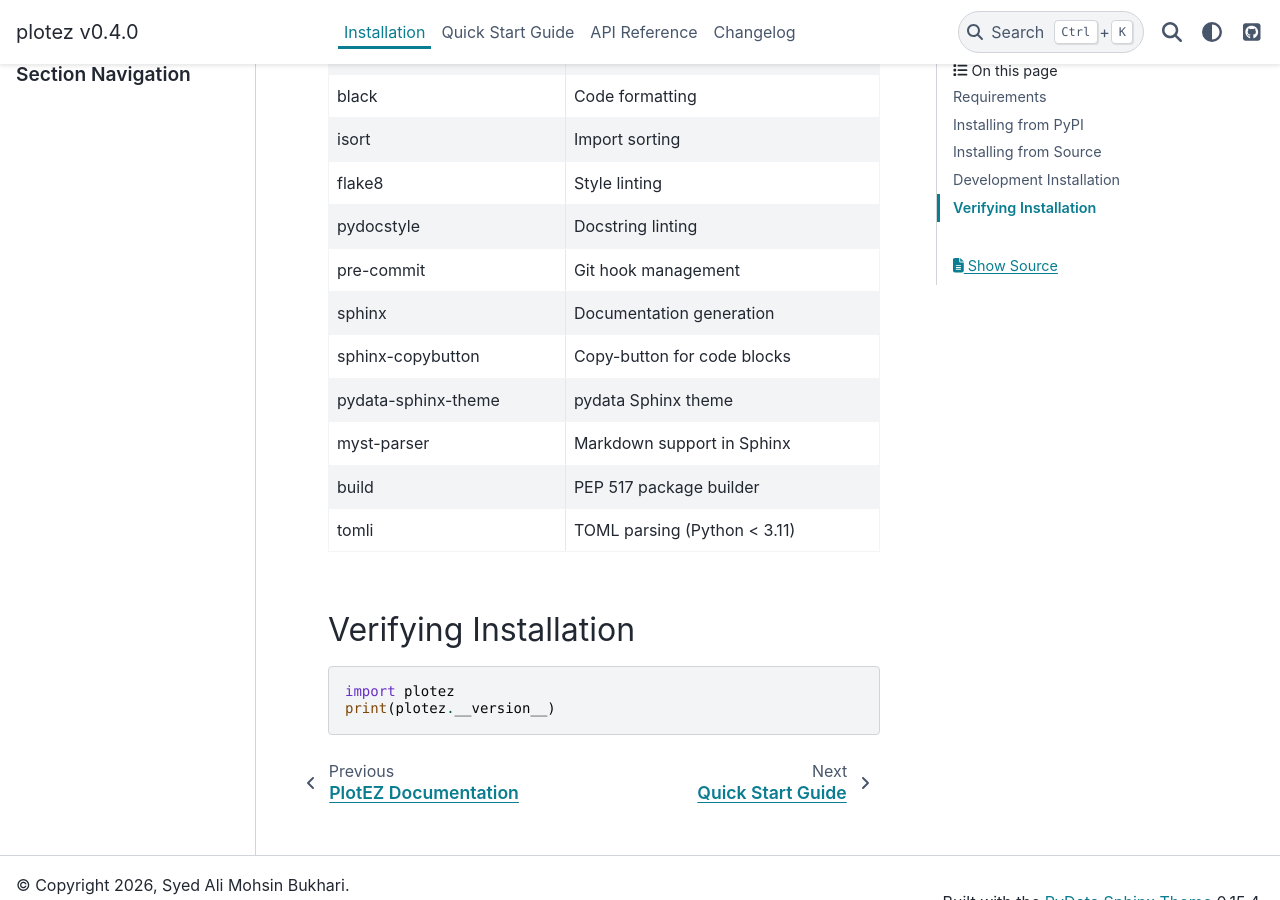
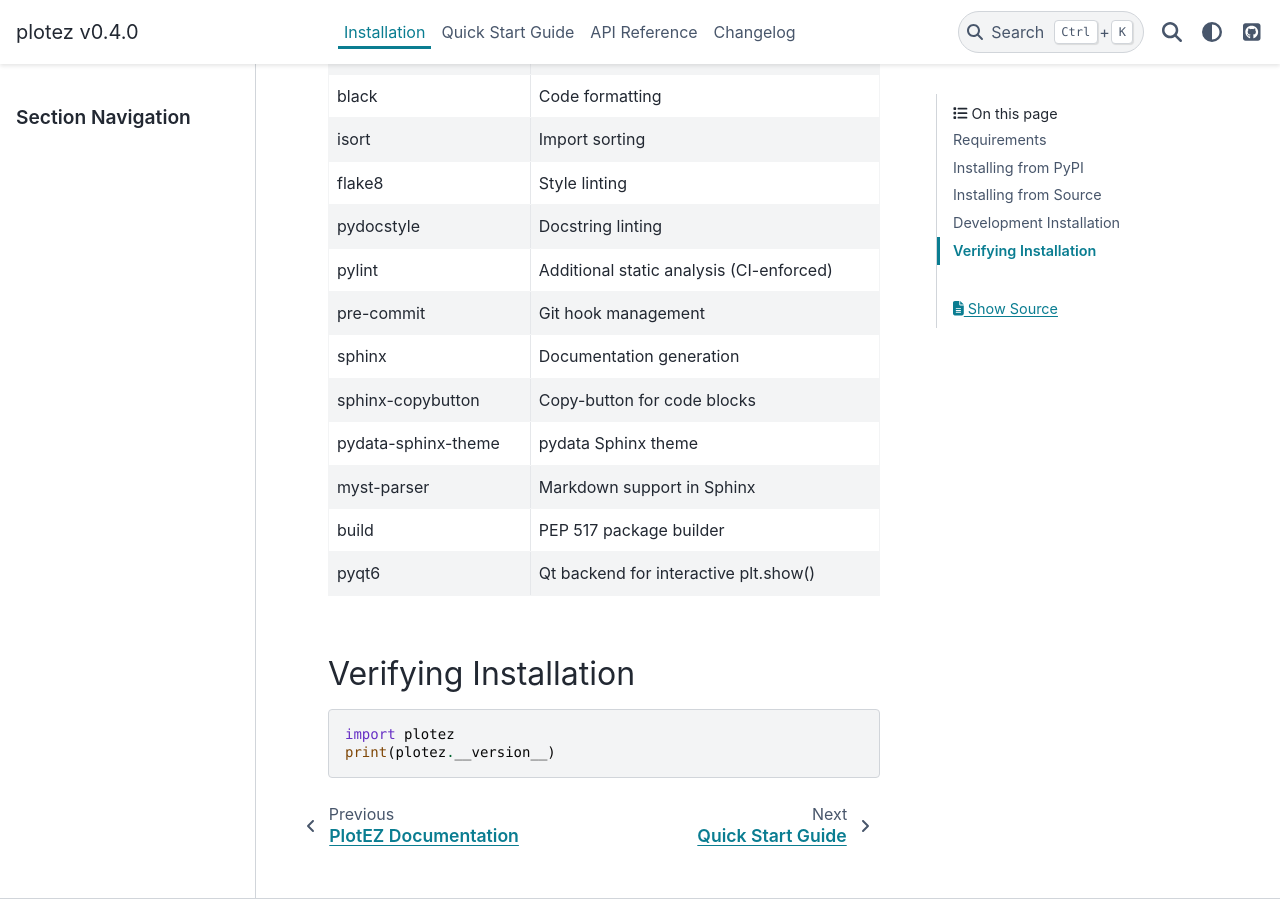
Before and after one commit to syedalimohsinbukhari/plotez, a Sphinx documentation site: the page built from docs/installation.rst, in a window 1280 px wide and 900 px high, scrolled down 1662 px. Built offline with Sphinx 7.4.7 and the PyData theme 0.15.4, drawn with Linux system fonts in a browser that asks for light colours.

Commit message:
[dev-minor-2]
1. updated `requirements[dev].txt` and other with reduced dependencies

```diff
--- a/docs/installation.rst
+++ b/docs/installation.rst
@@ -64,37 +64,39 @@
 
 This installs the following additional tools:
 
-+--------------------+----------------------------------------+
-| Package            | Purpose                                |
-+====================+========================================+
-| pytest             | Testing framework                      |
-+--------------------+----------------------------------------+
-| pytest-cov         | Coverage reporting                     |
-+--------------------+----------------------------------------+
-| mypy               | Static type checking                   |
-+--------------------+----------------------------------------+
-| black              | Code formatting                        |
-+--------------------+----------------------------------------+
-| isort              | Import sorting                         |
-+--------------------+----------------------------------------+
-| flake8             | Style linting                          |
-+--------------------+----------------------------------------+
-| pydocstyle         | Docstring linting                      |
-+--------------------+----------------------------------------+
-| pre-commit         | Git hook management                    |
-+--------------------+----------------------------------------+
-| sphinx             | Documentation generation               |
-+--------------------+----------------------------------------+
-| sphinx-copybutton  | Copy-button for code blocks            |
-+--------------------+----------------------------------------+
-| pydata-sphinx-theme| pydata Sphinx theme                    |
-+--------------------+----------------------------------------+
-| myst-parser        | Markdown support in Sphinx             |
-+--------------------+----------------------------------------+
-| build              | PEP 517 package builder                |
-+--------------------+----------------------------------------+
-| tomli              | TOML parsing (Python < 3.11)           |
-+--------------------+----------------------------------------+
++---------------------+------------------------------------------+
+| Package             | Purpose                                  |
++=====================+==========================================+
+| pytest              | Testing framework                        |
++---------------------+------------------------------------------+
+| pytest-cov          | Coverage reporting                       |
++---------------------+------------------------------------------+
+| mypy                | Static type checking                     |
++---------------------+------------------------------------------+
+| black               | Code formatting                          |
++---------------------+------------------------------------------+
+| isort               | Import sorting                           |
++---------------------+------------------------------------------+
+| flake8              | Style linting                            |
++---------------------+------------------------------------------+
+| pydocstyle          | Docstring linting                        |
++---------------------+------------------------------------------+
+| pylint              | Additional static analysis (CI-enforced) |
++---------------------+------------------------------------------+
+| pre-commit          | Git hook management                      |
++---------------------+------------------------------------------+
+| sphinx              | Documentation generation                 |
++---------------------+------------------------------------------+
+| sphinx-copybutton   | Copy-button for code blocks              |
++---------------------+------------------------------------------+
+| pydata-sphinx-theme | pydata Sphinx theme                      |
++---------------------+------------------------------------------+
+| myst-parser         | Markdown support in Sphinx               |
++---------------------+------------------------------------------+
+| build               | PEP 517 package builder                  |
++---------------------+------------------------------------------+
+| pyqt6               | Qt backend for interactive plt.show()    |
++---------------------+------------------------------------------+
 
 Verifying Installation
 ----------------------
--- a/pyproject.toml
+++ b/pyproject.toml
@@ -44,7 +44,6 @@
     "flake8",
     "pylint",
     "pre-commit",
-    "tomli",
     "build",
     "sphinx-copybutton",
     "myst-parser",
--- a/requirements[dev].txt
+++ b/requirements[dev].txt
@@ -231,7 +231,7 @@
     # via sphinx
 sphinxcontrib-serializinghtml==2.0.0
     # via sphinx
-tomli==2.4.1
+tomli==2.4.1 ; python_full_version <= '3.11'
     # via
     #   black
     #   build
```
Also changed, not shown: 1 other file.
